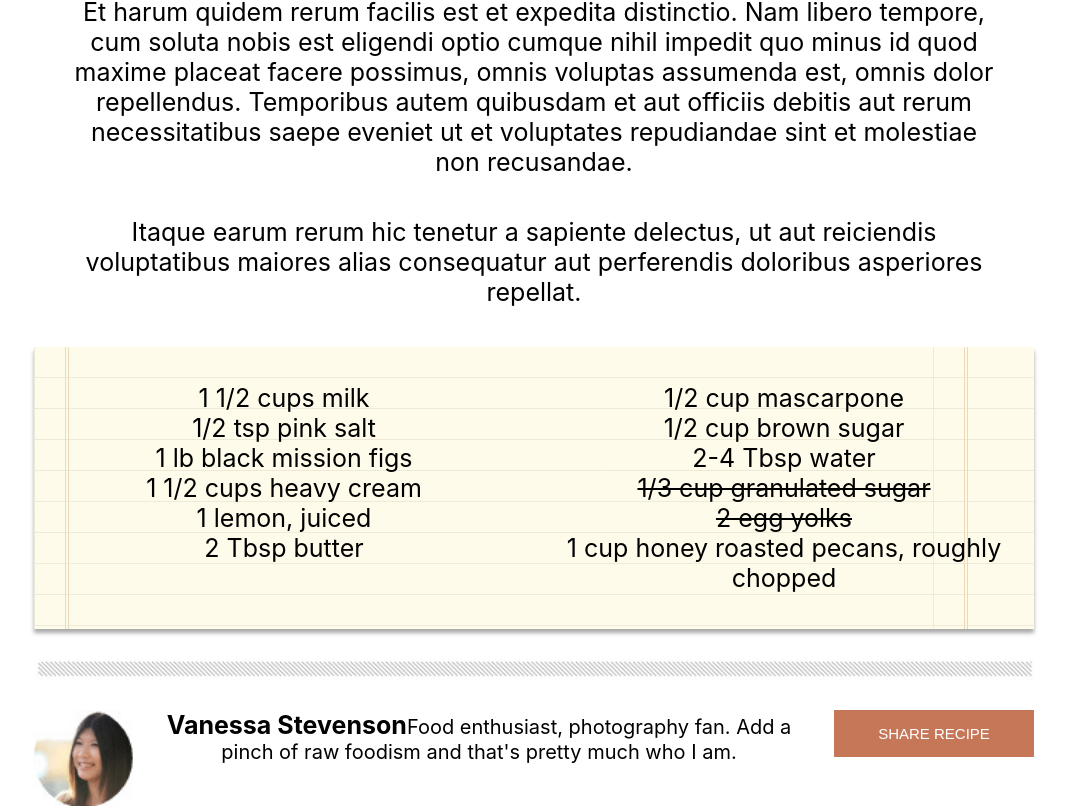
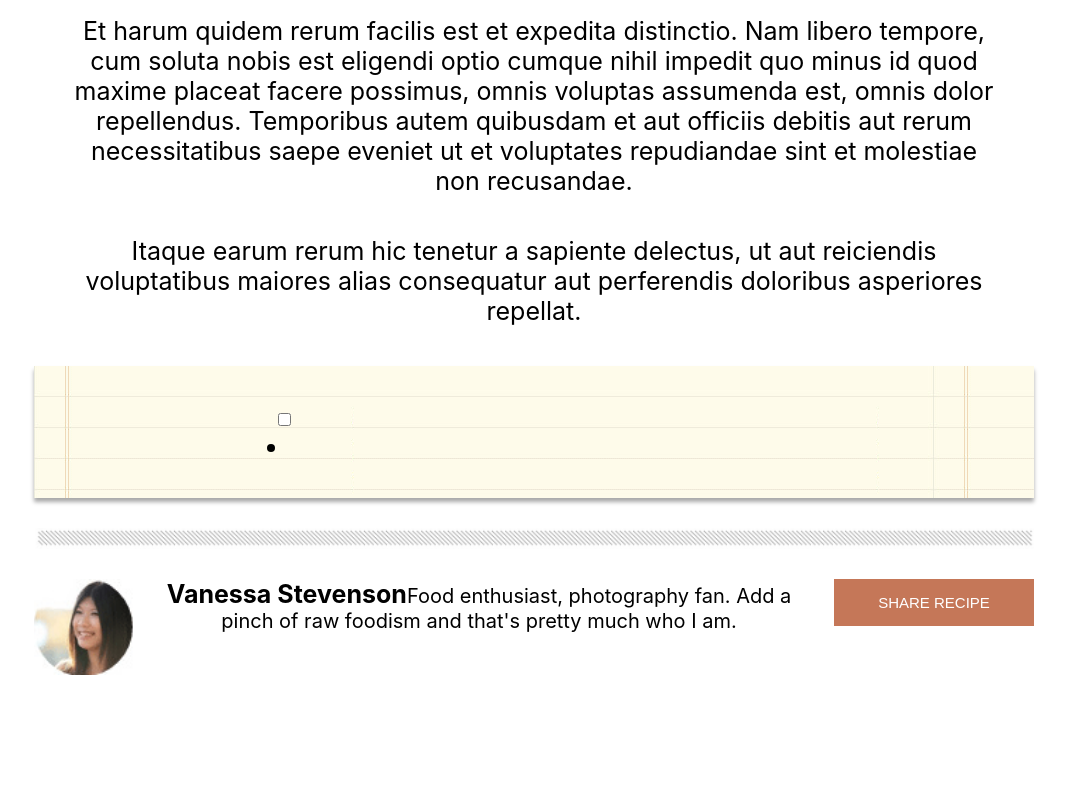
Before and after one commit to justin-w-soto/chocoreacto, a React (Create React App) app: page / in a window 1280 px wide. Shown: the part 1244-2055 px from the top of the page, without its empty margins (106-1173 px from the left). After the commit the page ends 1924 px from the top, so only its background shows below. Built offline with nearby package versions, Linux system fonts and the light colour scheme.

Commit message:
needs work but is broken into components now

```diff
--- a/src/App.css
+++ b/src/App.css
@@ -1,38 +1,3 @@
 .App {
   text-align: center;
 }
-
-.App-logo {
-  height: 40vmin;
-  pointer-events: none;
-}
-
-@media (prefers-reduced-motion: no-preference) {
-  .App-logo {
-    animation: App-logo-spin infinite 20s linear;
-  }
-}
-
-.App-header {
-  background-color: #282c34;
-  min-height: 100vh;
-  display: flex;
-  flex-direction: column;
-  align-items: center;
-  justify-content: center;
-  font-size: calc(10px + 2vmin);
-  color: white;
-}
-
-.App-link {
-  color: #61dafb;
-}
-
-@keyframes App-logo-spin {
-  from {
-    transform: rotate(0deg);
-  }
-  to {
-    transform: rotate(360deg);
-  }
-}
--- a/src/App.js
+++ b/src/App.js
@@ -3,6 +3,8 @@ import React from 'react';
 import './App.css';
 import Header from './Header.js';
 import Main from './Main.js';
+import Ingredients from './Ingredients.js';
+import Footer from './Footer.js';
 
 
 function App() {
@@ -13,7 +15,8 @@ function App() {
 
       <Header />
       <Main />
-
+      <Ingredients />
+      <Footer />
     </div>
 
   );
--- /dev/null
+++ b/src/Footer.js
@@ -0,0 +1,41 @@
+import React, { Component } from 'react';
+import vanessa from './assets/van-pic.png';
+
+class Footer extends Component {
+
+    render() {
+
+        return (
+
+            <>
+            <section className="vanessa">
+
+<section className="vanessa-img">
+
+    <img src={vanessa} alt="vanessa"/>
+
+</section>
+
+<section className="vanessa-name">
+
+    <span className="name">Vanessa Stevenson</span>
+
+    <span className="bio">Food enthusiast, photography fan. Add a pinch of raw foodism and that's pretty much who I am.</span>
+
+</section>
+
+
+<section>
+
+<button className="btn">SHARE RECIPE</button>
+
+</section>
+
+</section>
+            </>
+
+         );
+    }
+}
+
+export default Footer;
--- a/src/Header.css
+++ b/src/Header.css
@@ -4,6 +4,7 @@
     margin-right: auto;
     margin-top: 20px;
 }
+
 .title {
     display: flex;
 }
@@ -24,6 +25,8 @@
     color: gray;
     font-weight: lighter;
     font-size: 15px;
+    display: flex;
+
 }
 
 .divider img{
--- a/src/Header.js
+++ b/src/Header.js
@@ -24,7 +24,6 @@ class Header extends Component {
                 <img className='logo' src={logo} alt='logo'/>
 
                 <span className="delicious">Delicious</span>
-                <span className="blog">THE BEST FOOD BLOG ON THE WEB</span>
 
 
               <section className="iconz">
@@ -49,6 +48,7 @@ class Header extends Component {
               </section>
 
               <section className="divider">
+                <span className="blog">THE BEST FOOD BLOG ON THE WEB</span>
 
                 <img src={divider} alt="divider"/>
 
--- /dev/null
+++ b/src/Ingredients.js
@@ -0,0 +1,36 @@
+import React, { Component } from 'react';
+import divider from './assets/Capture.PNG';
+
+
+
+class IngredientsData extends Component {
+
+    render() {
+
+        return (
+
+            <>
+                <section className="ingredients-list">
+
+                <label>
+                    <input type="checkbox" />
+                        <li className="ingredients"> {this.props.amount} {this.props.name} </li>
+                </label>
+
+
+
+                </section>
+
+<section className="divider2">
+
+    <img src={divider}alt='divider'/>
+
+</section>
+
+</>
+
+)
+}
+};
+
+export default IngredientsData;
--- a/src/Main.css
+++ b/src/Main.css
@@ -68,7 +68,7 @@ p{
 
 }
 
-.ingredients {
+.ingredients-list {
     background-image: url('./assets/list-bg.png');
     width: 1000px;
     margin-left: auto;
--- a/src/Main.js
+++ b/src/Main.js
@@ -1,18 +1,13 @@
 import React, { Component } from 'react';
-
 import './Main.css';
-
 import print from './assets/print-icon.png';
 import pizza from './assets/choco-pizza.png';
-import divider from './assets/Capture.PNG';
-import vanessa from './assets/van-pic.png';
-
 class Main extends Component {
 
     render() {
         return (
 
-            <div>
+            <>
                    <h1>Chocolate Pizza</h1>
 
             <h2>POSTED ON 15 DEC 2013 / DESSERTS</h2>
@@ -51,60 +46,14 @@ class Main extends Component {
     </p>
 
 </section>
-
-<section className="ingredients">
-
-    <span>1 1/2 cups milk </span>
-    <span>1/2 cup mascarpone</span>
-    <span>1/2 tsp pink salt</span>
-    <span>1/2 cup brown sugar</span>
-    <span>1 lb black mission figs</span>
-    <span>2-4 Tbsp water</span>
-    <span>1 1/2 cups heavy cream</span>
-    <span id="strike">1/3 cup granulated sugar</span>
-    <span>1 lemon, juiced</span>
-    <span id="strike2">2 egg yolks</span>
-    <span>2 Tbsp butter</span>
-    <span>1 cup honey roasted pecans, roughly chopped</span>
-
-</section>
-
-</section>
-
-<section className="divider2">
-
-    <img src={divider} alt='divider'/>
-
-</section>
+            </section>
 
 
-<section className="vanessa">
 
-<section className="vanessa-img">
-
-    <img src={vanessa} alt='vanessa'/>
-
-</section>
-
-<section className="vanessa-name">
-
-    <span className="name">Vanessa Stevenson</span>
-
-    <span className="bio">Food enthusiast, photography fan. Add a pinch of raw foodism and that's pretty much who I am.</span>
-
-</section>
-
-
-<section>
-
-<button className="btn">SHARE RECIPE</button>
-
-</section>
-
-</section>
-            </div>
+            </>
          );
     }
 }
 
+
 export default Main;
```
Also changed, not shown: src/IngredientsData.js (added, +64 -0 lines).
